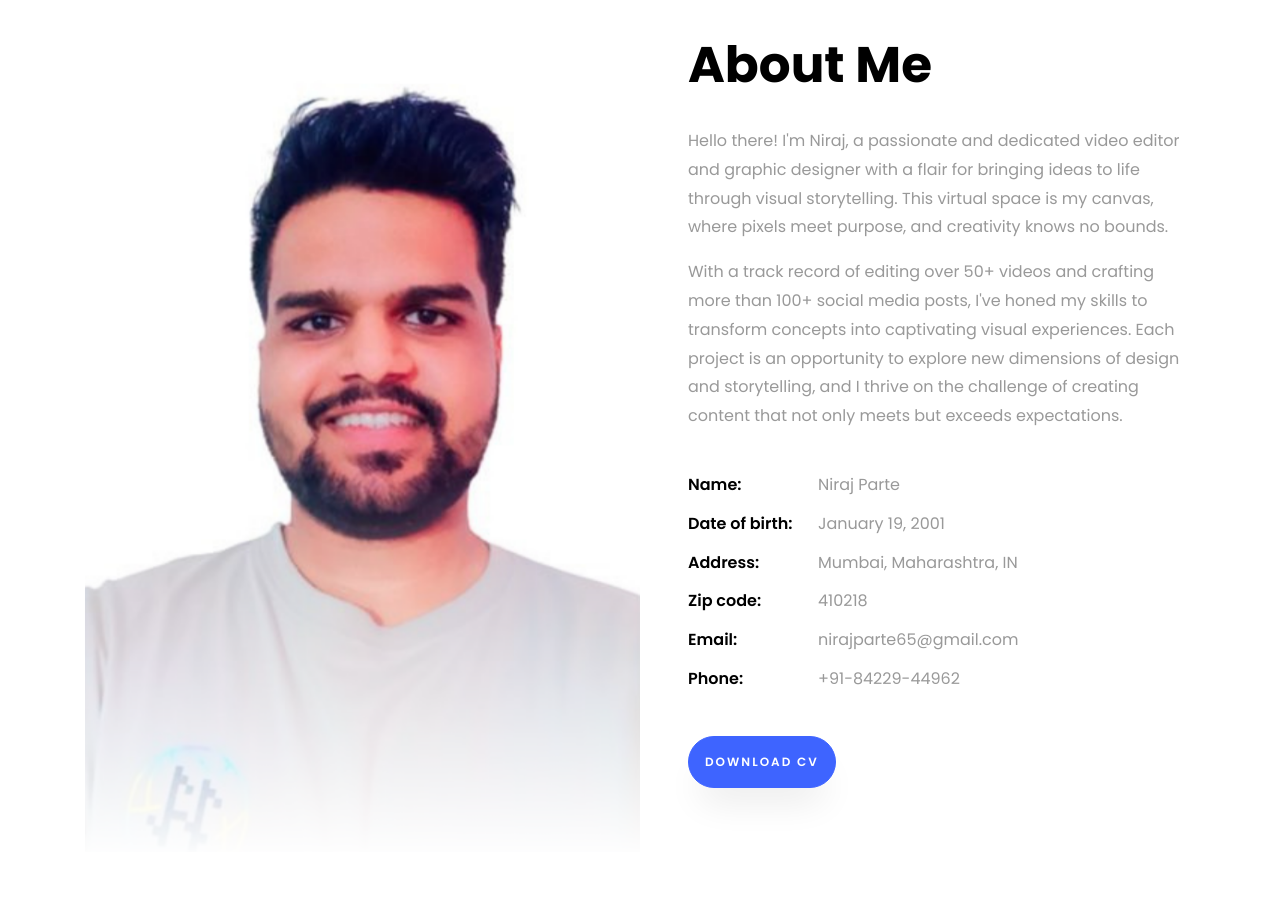
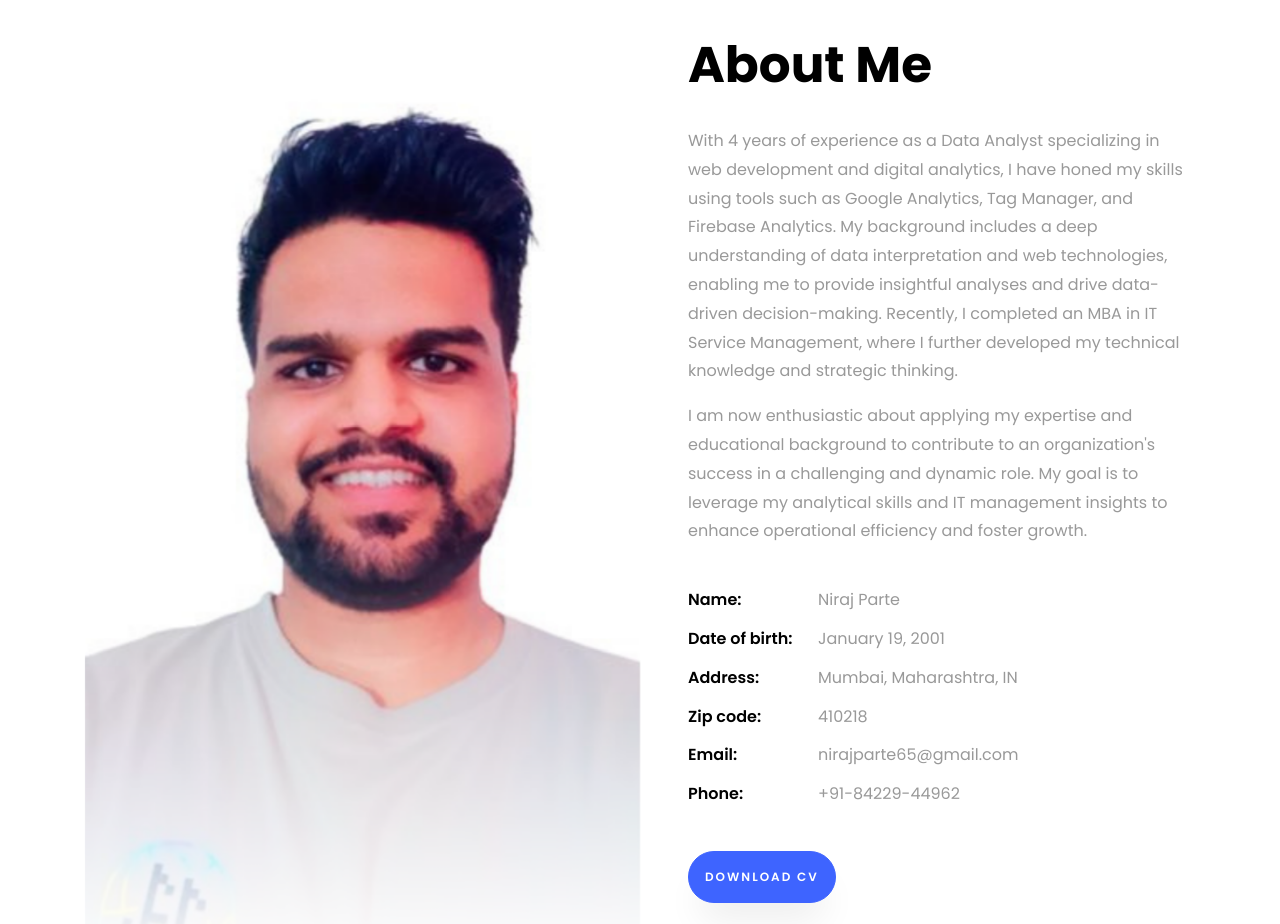
Before and after one commit to niraj65/niraj-parte, a plain HTML site: page index.html in a window 1280 px wide. Shown: the part 820-1744 px from the top of the page. Drawn offline with Linux system fonts and the light colour scheme; files whose address does not match are found by name.

Commit message:
Removed video editor phrases & Updaye About section relevant to Data analysis

```diff
--- a/index.html
+++ b/index.html
@@ -1,7 +1,7 @@
 <!DOCTYPE html>
 <html lang="en">
   <head>
-    <title>Niraj Parte - Data analyst & Video Editor</title>
+    <title>Niraj Parte - Data analyst</title>
     <meta charset="utf-8">
     <meta name="viewport" content="width=device-width, initial-scale=1, shrink-to-fit=no">
 
@@ -95,8 +95,8 @@ height="0" width="0" style="display:none;visibility:hidden"></iframe></noscript>
 		          <div class="col-md-12 heading-section ftco-animate">
 		          	<h1 class="big">About</h1>
 		            <h2 class="mb-4">About Me</h2>
-		            <p>Hello there! I'm Niraj, a passionate and dedicated video editor and graphic designer with a flair for bringing ideas to life through visual storytelling. This virtual space is my canvas, where pixels meet purpose, and creativity knows no bounds.</p>
-					<p>With a track record of editing over 50+ videos and crafting more than 100+ social media posts, I've honed my skills to transform concepts into captivating visual experiences. Each project is an opportunity to explore new dimensions of design and storytelling, and I thrive on the challenge of creating content that not only meets but exceeds expectations.</p>
+		            <p>With 4 years of experience as a Data Analyst specializing in web development and digital analytics, I have honed my skills using tools such as Google Analytics, Tag Manager, and Firebase Analytics. My background includes a deep understanding of data interpretation and web technologies, enabling me to provide insightful analyses and drive data-driven decision-making. Recently, I completed an MBA in IT Service Management, where I further developed my technical knowledge and strategic thinking.</p>
+					<p>I am now enthusiastic about applying my expertise and educational background to contribute to an organization's success in a challenging and dynamic role. My goal is to leverage my analytical skills and IT management insights to enhance operational efficiency and foster growth.</p>
 		            <ul class="about-info mt-4 px-md-0 px-2">
 		            	<li class="d-flex"><span>Name:</span> <span>Niraj Parte</span></li>
 		            	<li class="d-flex"><span>Date of birth:</span> <span>January 19, 2001</span></li>
```
Also changed, not shown: 1 other file.
